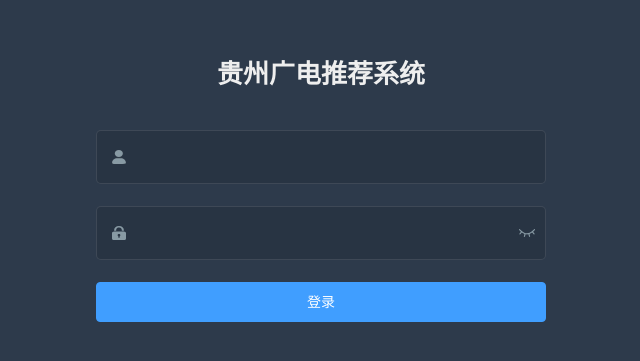
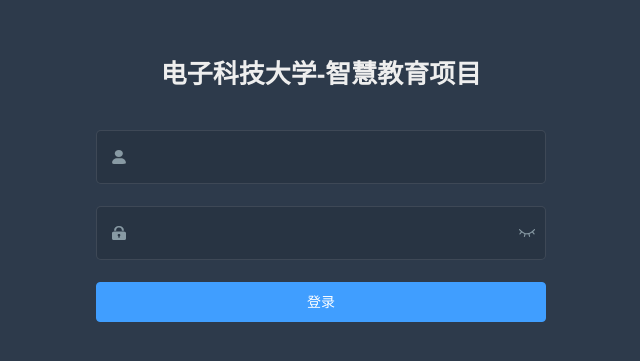
Before and after one commit to lwq666666/ar_ocr_nlp_web, a Vue app: page /#/login in a window 1280 px wide. Shown: the part 107-468 px from the top of the page, without its empty margins (319-959 px from the left). Built offline with nearby package versions, Linux system fonts and the light colour scheme.

Commit message:
前端搭建

```diff
--- a/src/views/login/index.vue
+++ b/src/views/login/index.vue
@@ -2,7 +2,7 @@
 <div class="login-container">
     <el-form ref="loginForm" :model="loginForm" :rules="loginRules" class="login-form" auto-complete="on" label-position="left">
         <div class="title-container">
-            <h3 class="title">贵州广电推荐系统</h3>
+            <h3 class="title">电子科技大学-智慧教育项目</h3>
         </div>
 
         <el-form-item prop="username">
```
